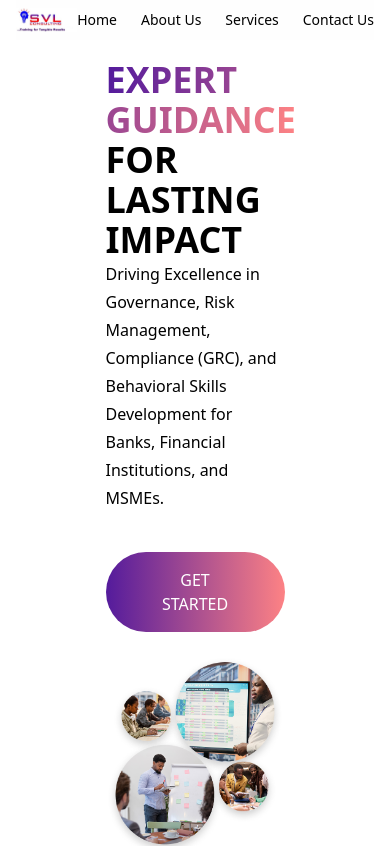
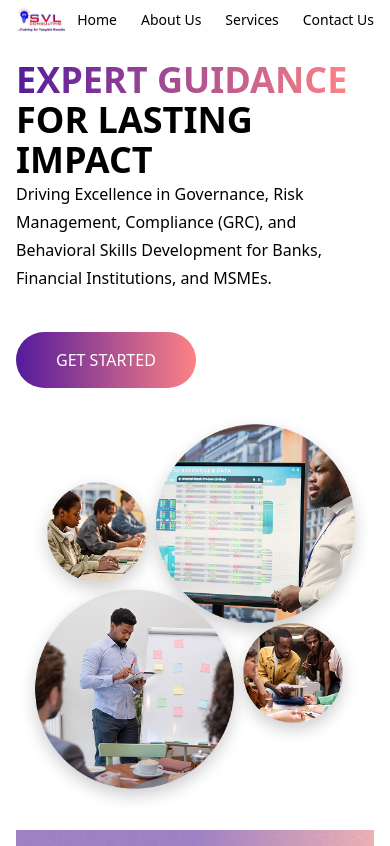
Before and after one commit to bashytech007/SVl, a React (Vite) app: page / in a window 390 px wide. Shown: the top 846 px of the page. Built offline with nearby package versions, Linux system fonts and the light colour scheme.

Commit message:
style: hero content now taking full width

```diff
--- a/src/components/Hero.tsx
+++ b/src/components/Hero.tsx
@@ -3,7 +3,7 @@ import HeroImg from "../assets/svl-hero-img.png";
 export default function Hero() {
   return (
     <section className="flex gap-6 flex-1 justify-center items-center flex-col md:flex-row mt-5">
-      <aside className="max-w-[50%]">
+      <aside className="md:max-w-[50%]">
         <h2 className="font-bold text-4xl">
           <span className="bg-gradient-to-r from-[#541B9C] to-[#FB060B80] text-transparent bg-clip-text">
             EXPERT GUIDANCE
@@ -19,7 +19,7 @@ export default function Hero() {
           Get Started
         </button>
       </aside>
-      <img src={HeroImg} alt="svl group" className="max-w-[50%]" />
+      <img src={HeroImg} alt="svl group" className="md:max-w-[50%]" />
     </section>
   );
 }
```
